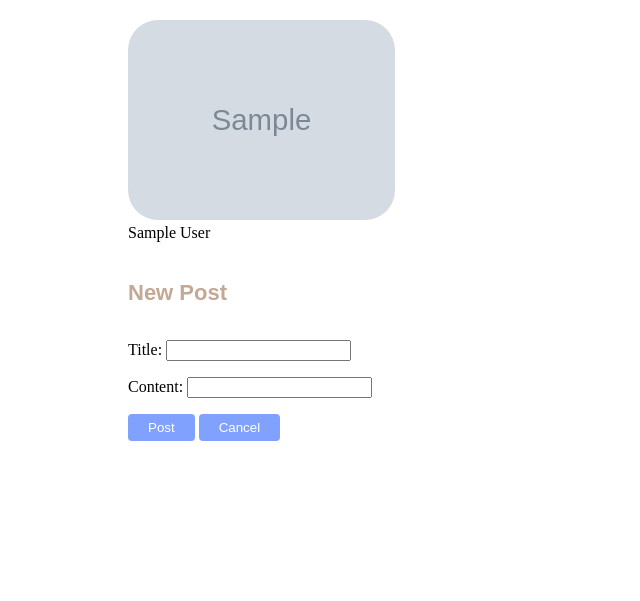
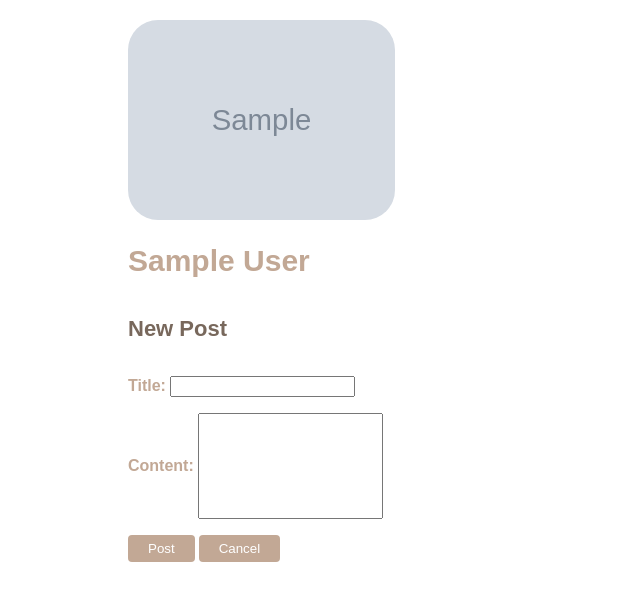
Before and after one commit to PatrickSontag/sqlalchemy-flask-blogly, a Flask app: page /user/1/new_post in a window 1280 px wide. Shown: the part 50-651 px from the top of the page, without its empty margins (0-640 px from the left). Run offline with Flask 2, Linux system fonts and the light colour scheme; tables that the repository leaves empty hold one stand-in row (values such as "Sample post"); grey boxes marked "Sample" are stand-in pictures.

Commit message:
update form appearance

```diff
--- a/static/styles.css
+++ b/static/styles.css
@@ -24,6 +24,13 @@
     margin-top: 20px;
 }
 
+.form-text {
+    font-family: sans-serif;
+    font-size: 16px;
+    font-weight: bold;
+    /* margin-top: 20px; */
+}
+
 .profile-img {
     height: 200px;
     margin-top: 20px;
@@ -43,11 +50,16 @@
     position: relative;
     /* left: 15px; */
 }
-.post-content{
+.post-content {
     font-size: 14px;
     font-family: sans-serif;
     position: relative;
     left: 20px;
+}
+
+.post-input {
+    /* width: 200px; */
+    height: 100px;
 }
 
 .user-buttons {
--- a/templates/new_post.html
+++ b/templates/new_post.html
@@ -4,18 +4,18 @@
 
 {% block content %}
 <img src="{{ user.image }}" class="profile-img">
-<div class="user-name">{{ user.first_name }} {{ user.last_name }}</div>
+<div class="user-name header-1 t-clr-2">{{ user.first_name }} {{ user.last_name }}</div>
 <br>
-<div class="header-2 t-clr-2">New Post</div>
+<div class="header-2 t-clr-1">New Post</div>
 <br>
 <form id="new-post-form" action="/user/{{ user.id }}/new_post" method="POST">
-    <p>Title: <input name="title" value=""></p>
-    <p>Content: <input name="content" value=""></p>
+    <p class="form-text t-clr-2">Title: <input name="title" value=""></p>
+    <p class="form-text t-clr-2">Content: <input class="post-input" name="content" value=""></p>
 </form>
 
 <form>
-    <button type="submit" form="new-post-form">Post</button>
-    <button formaction="/user/{{ user.id }}">Cancel</button>
+    <button class="b-clr-2"type="submit" form="new-post-form">Post</button>
+    <button class="b-clr-2"formaction="/user/{{ user.id }}">Cancel</button>
 </form>
 
 {% endblock %}
```
Also changed, not shown: templates/edit.html (+7 -7 lines), user_profile_pics/default_user_profile.jpg (deleted), user_profile_pics/fred_durst.jpg (deleted), user_profile_pics/larry_mcverde.JPG (deleted), user_profile_pics/ronald_wealsey.jpg (deleted).
